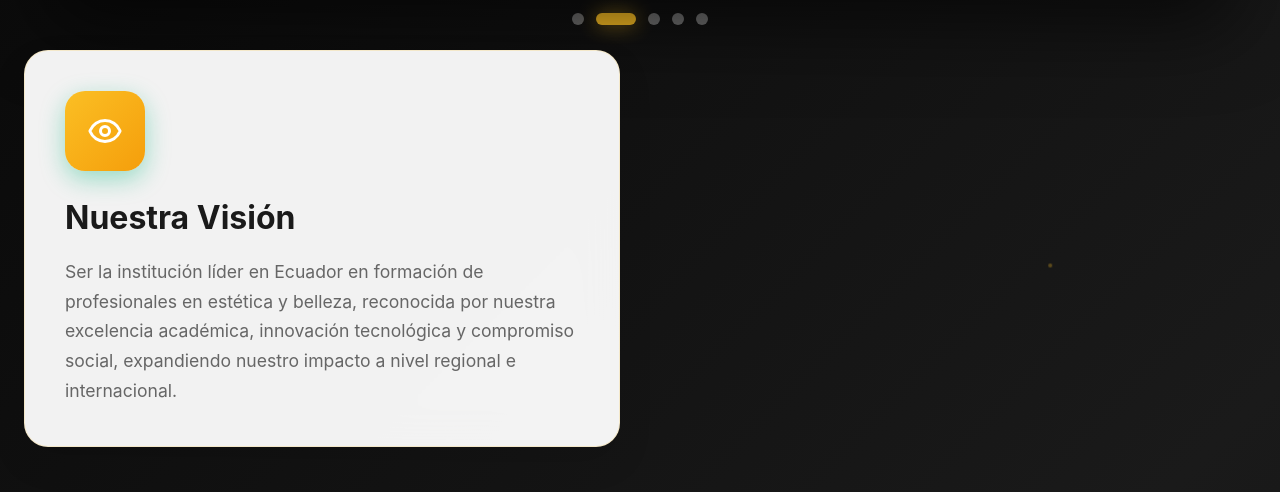
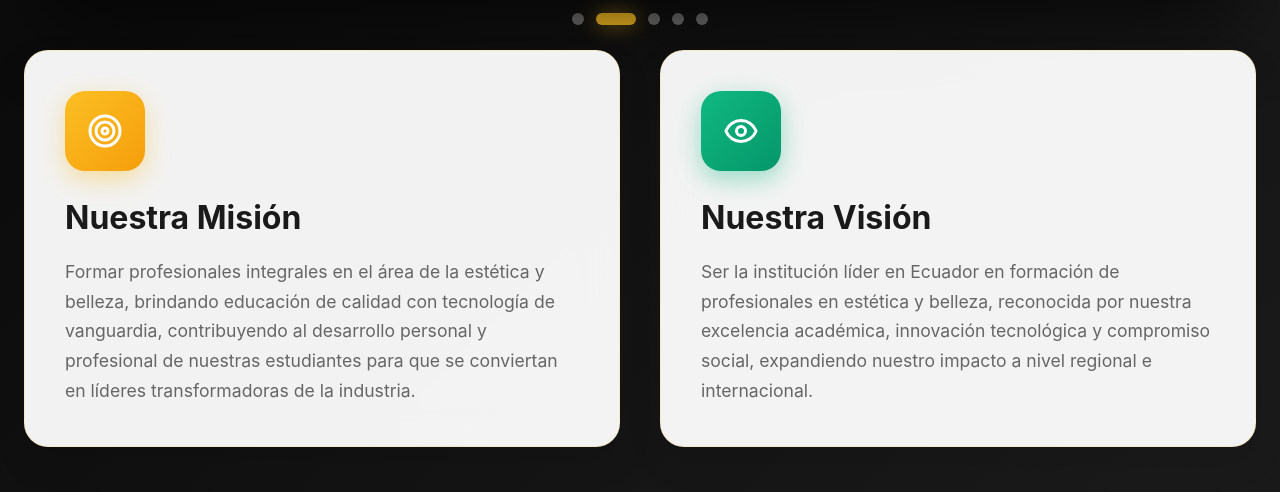
Before and after one commit to Nicole352/react-sga-belleza-app, a React (Create React App) app: page /sobre-nosotros in a window 1280 px wide. Shown: the part 1266-1758 px from the top of the page. Built offline with nearby package versions, Linux system fonts and the light colour scheme; a web font is replaced by a local one.

Commit message:
Recudir espacios en SobreNosotros.js

```diff
--- a/src/pages/SobreNosotros.js
+++ b/src/pages/SobreNosotros.js
@@ -297,7 +297,7 @@ const SobreNosotros = () => {
 
           /* ESTILOS DEL CARRUSEL - EXACTAMENTE IGUALES QUE INICIO.JS */
           .carousel-section {
-            padding: 0px 0 5px 0;
+            padding: 0px 0 5px 0; // Reducido aún más
             position: relative;
           }
 
@@ -686,7 +686,7 @@ const SobreNosotros = () => {
             </div>
           </div>
 
-          {/* CARRUSEL DE INSTALACIONES */}
+          {/* CARRUSEL DE INSTALACIONES - EXACTAMENTE IGUAL QUE INICIO.JS */}
           <section className="carousel-section">
             <div className="content">
               <h2 className="section-title" style={{ textAlign: 'center' }}>
@@ -769,6 +769,64 @@ const SobreNosotros = () => {
                   width: '80px',
                   height: '80px',
                   background: 'linear-gradient(135deg, #fbbf24, #f59e0b)',
+                  borderRadius: '20px',
+                  display: 'flex',
+                  alignItems: 'center',
+                  justifyContent: 'center',
+                  marginBottom: '24px',
+                  boxShadow: '0 8px 25px rgba(251, 191, 36, 0.4)'
+                }}
+              >
+                <Target size={36} color="#fff" />
+              </div>
+
+              <h2
+                style={{
+                  fontSize: '2rem',
+                  fontWeight: '700',
+                  color: '#1a1a1a',
+                  marginBottom: '20px'
+                }}
+              >
+                Nuestra Misión
+              </h2>
+
+              <p
+                style={{
+                  fontSize: '1.1rem',
+                  color: '#666',
+                  lineHeight: 1.7,
+                  margin: 0
+                }}
+              >
+                Formar profesionales integrales en el área de la estética y belleza,
+                brindando educación de calidad con tecnología de vanguardia,
+                contribuyendo al desarrollo personal y profesional de nuestras
+                estudiantes para que se conviertan en líderes transformadoras de la
+                industria.
+              </p>
+            </div>
+
+            {/* Visión */}
+            <div
+              style={{
+                background: 'rgba(255, 255, 255, 0.95)',
+                borderRadius: '24px',
+                padding: '40px',
+                backdropFilter: 'blur(20px)',
+                border: '1px solid rgba(251, 191, 36, 0.2)',
+                boxShadow: '0 15px 35px rgba(0, 0, 0, 0.1)',
+                transform: isVisible ? 'translateY(0)' : 'translateY(50px)',
+                opacity: isVisible ? 1 : 0,
+                transition: 'all 0.8s cubic-bezier(0.4, 0, 0.2, 1)',
+                transitionDelay: '900ms'
+              }}
+            >
+              <div
+                style={{
+                  width: '80px',
+                  height: '80px',
+                  background: 'linear-gradient(135deg, #10b981, #059669)',
                   borderRadius: '20px',
                   display: 'flex',
                   alignItems: 'center',
```
